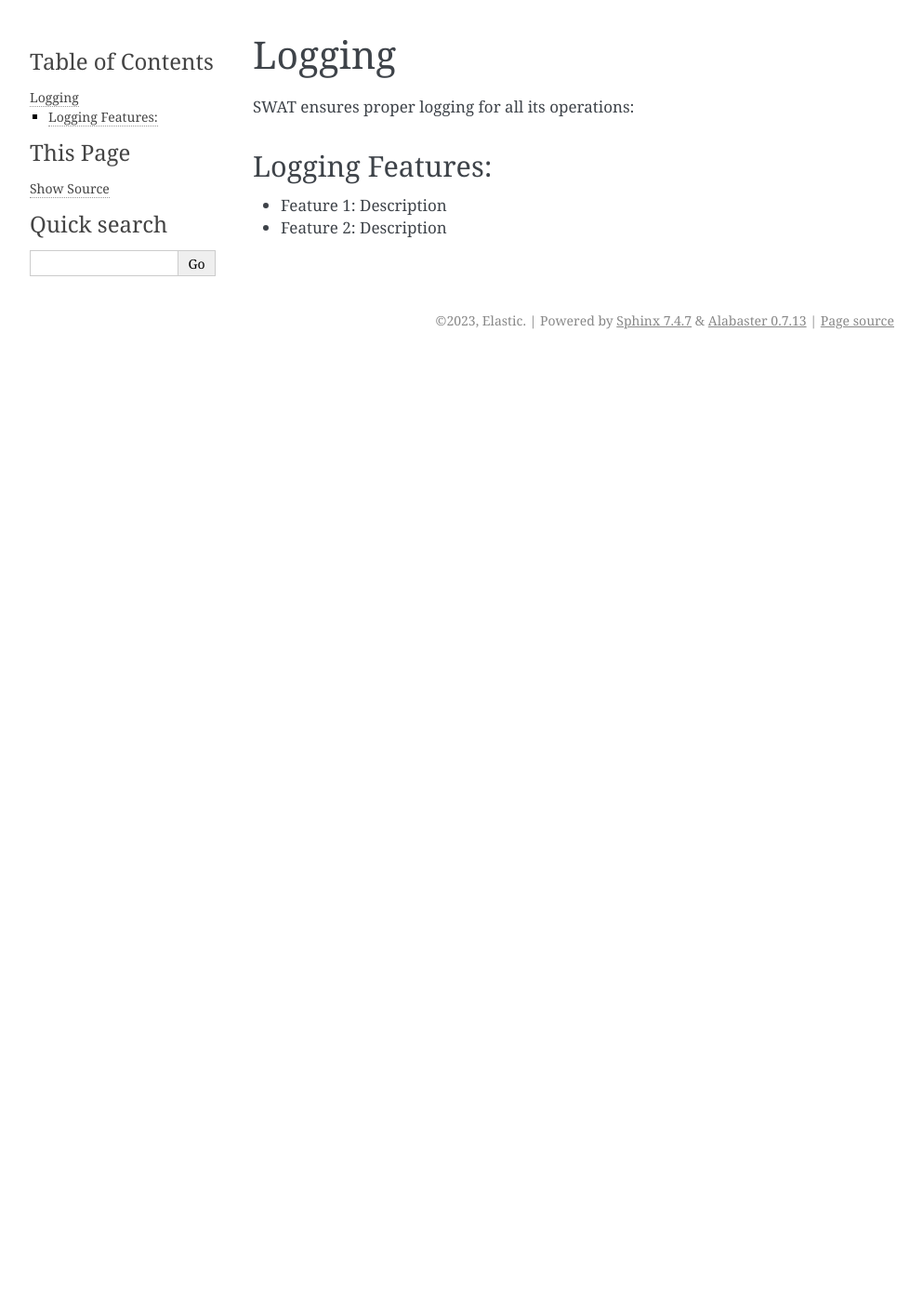
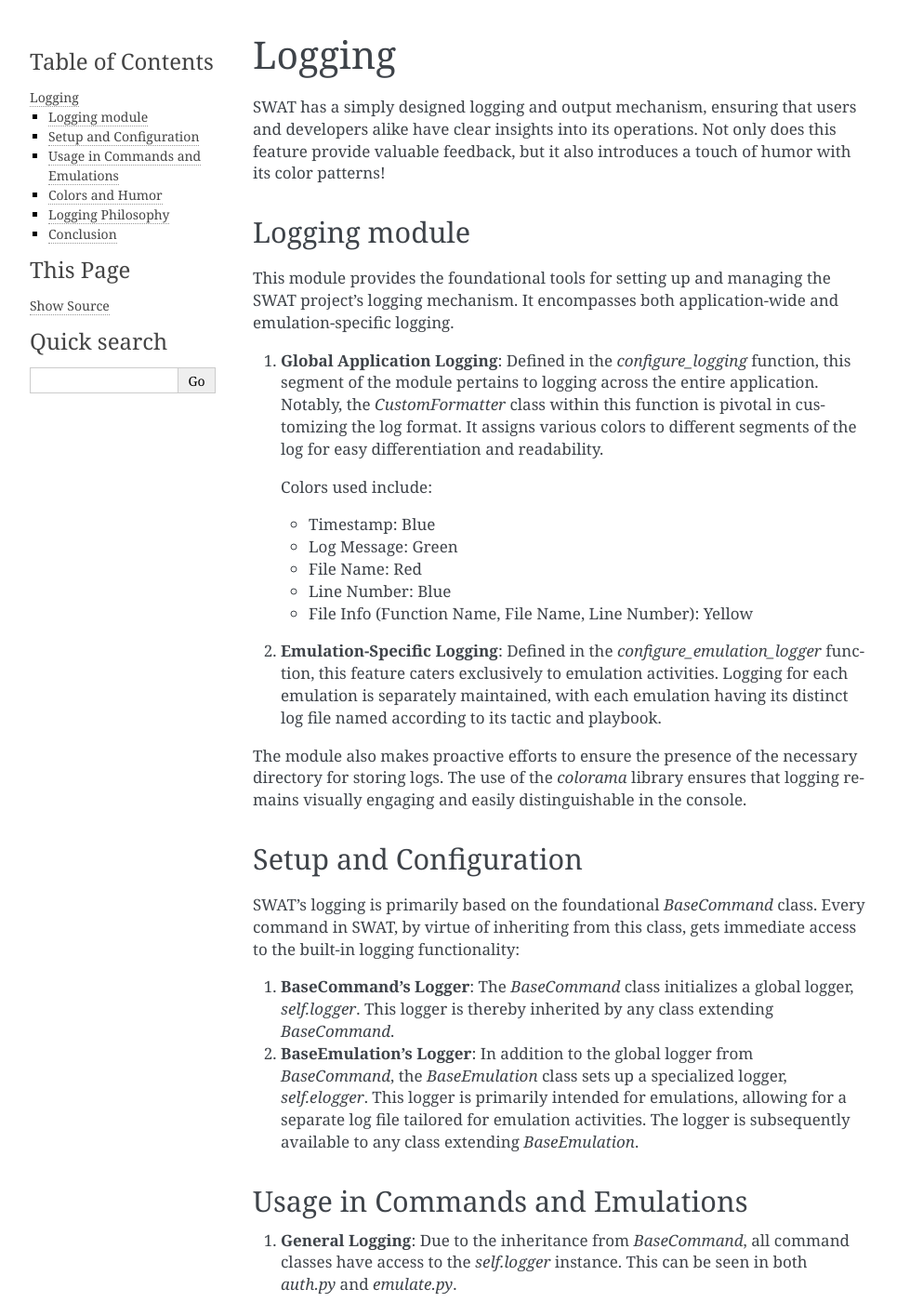
Before and after one commit to elastic/SWAT, a Sphinx documentation site: the page built from docs/logging.rst, in a window 1280 px wide and 1400 px high. Shown: the whole window at 93% size, without its empty margins (148-1141 px from the left). Built offline with Sphinx 7.4.7, drawn with Linux system fonts in a browser that asks for light colours; some of the changed text lies outside the part shown.

Commit message:
added docs for logging

```diff
--- a/docs/logging.rst
+++ b/docs/logging.rst
@@ -1,10 +1,65 @@
 Logging
 =======
 
-SWAT ensures proper logging for all its operations:
+SWAT has a simply designed logging and output mechanism, ensuring that users and developers alike have clear insights into its operations. Not only does this feature provide valuable feedback, but it also introduces a touch of humor with its color patterns!
 
-Logging Features:
------------------
+Logging module
+--------------
 
-- Feature 1: Description
-- Feature 2: Description
+This module provides the foundational tools for setting up and managing the SWAT project's logging mechanism. It encompasses both application-wide and emulation-specific logging.
+
+1. **Global Application Logging**: Defined in the `configure_logging` function, this segment of the module pertains to logging across the entire application. Notably, the `CustomFormatter` class within this function is pivotal in customizing the log format. It assigns various colors to different segments of the log for easy differentiation and readability.
+
+   Colors used include:
+
+   - Timestamp: Blue
+   - Log Message: Green
+   - File Name: Red
+   - Line Number: Blue
+   - File Info (Function Name, File Name, Line Number): Yellow
+
+2. **Emulation-Specific Logging**: Defined in the `configure_emulation_logger` function, this feature caters exclusively to emulation activities. Logging for each emulation is separately maintained, with each emulation having its distinct log file named according to its tactic and playbook.
+
+The module also makes proactive efforts to ensure the presence of the necessary directory for storing logs. The use of the `colorama` library ensures that logging remains visually engaging and easily distinguishable in the console.
+
+Setup and Configuration
+-----------------------
+
+SWAT's logging is primarily based on the foundational `BaseCommand` class. Every command in SWAT, by virtue of inheriting from this class, gets immediate access to the built-in logging functionality:
+
+1. **BaseCommand's Logger**: The `BaseCommand` class initializes a global logger, `self.logger`. This logger is thereby inherited by any class extending `BaseCommand`.
+
+2. **BaseEmulation's Logger**: In addition to the global logger from `BaseCommand`, the `BaseEmulation` class sets up a specialized logger, `self.elogger`. This logger is primarily intended for emulations, allowing for a separate log file tailored for emulation activities. The logger is subsequently available to any class extending `BaseEmulation`.
+
+Usage in Commands and Emulations
+--------------------------------
+
+1. **General Logging**: Due to the inheritance from `BaseCommand`, all command classes have access to the `self.logger` instance. This can be seen in both `auth.py` and `emulate.py`.
+
+   .. code-block:: python
+
+      self.logger.info('This is a general informational message.')
+
+2. **Emulation-Specific Logging**: Emulations, on the other hand, can use both the global logger and the emulation-specific logger:
+
+   .. code-block:: python
+
+      self.logger.info('General log message.')
+      self.elogger.info('Emulation-specific log message.')
+
+Colors and Humor
+----------------
+
+The color patterns of SWAT's logging are inspired by Google. Why? Well, why not? It's always refreshing to add a bit of flair and humor to the mix!
+
+Logging Philosophy
+------------------
+
+1. **Consistent Feedback**: All output in the shell is channeled through the console logger handlers. This ensures consistency in feedback without relying on disparate print statements.
+
+2. **Avoid Direct Printing**: While there might be occasions where direct printing is tempting, the emphasis is on using the logger for output. It keeps the feedback uniform, structured, and traceable.
+
+Conclusion
+----------
+
+SWAT's logging is a mix of functionality, clarity, and humor. It's designed not just for transparency and traceability, but also for user delight. The dual logging mechanism — one for general commands and another specifically tailored for emulations — ensures that every aspect of the project has detailed logging coverage, catering to both broad and specific use cases.
```
